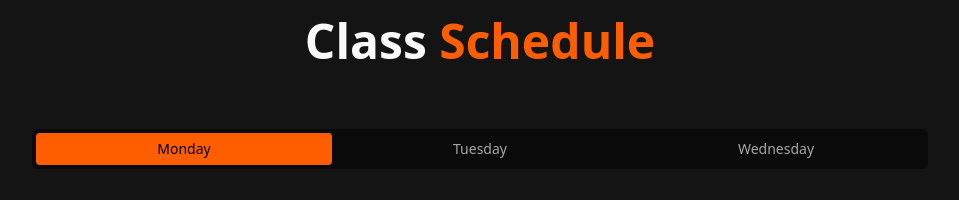
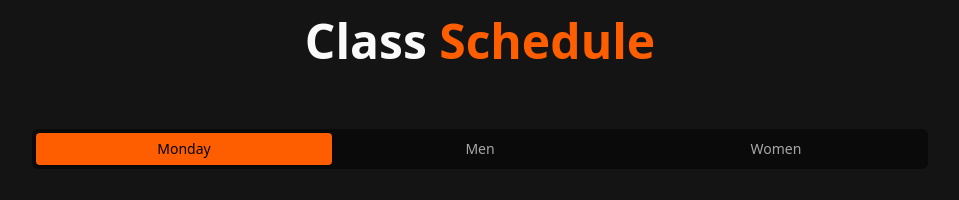
Before and after one commit to AymaneAmghar/aji-trini-tetouan-fitness, a React (Vite) app: page / in a window 1280 px wide. Shown: the part 2080-2280 px from the top of the page, without its empty margins (160-1119 px from the left). Built offline with nearby package versions, Linux system fonts and the light colour scheme.

Commit message:
Visual edit in Lovable
Edited UI in Lovable

```diff
--- a/src/pages/Index.tsx
+++ b/src/pages/Index.tsx
@@ -232,8 +232,8 @@ const Index = () => {
             <Tabs value={activeDay} onValueChange={setActiveDay} className="w-full">
               <TabsList className="grid w-full grid-cols-3 bg-gym-black/50">
                 <TabsTrigger value="monday" className="data-[state=active]:bg-primary data-[state=active]:text-primary-foreground">Monday</TabsTrigger>
-                <TabsTrigger value="tuesday" className="data-[state=active]:bg-primary data-[state=active]:text-primary-foreground">Tuesday</TabsTrigger>
-                <TabsTrigger value="wednesday" className="data-[state=active]:bg-primary data-[state=active]:text-primary-foreground">Wednesday</TabsTrigger>
+                <TabsTrigger value="tuesday" className="data-[state=active]:bg-primary data-[state=active]:text-primary-foreground">Men</TabsTrigger>
+                <TabsTrigger value="wednesday" className="data-[state=active]:bg-primary data-[state=active]:text-primary-foreground">Women</TabsTrigger>
               </TabsList>
               {Object.entries(schedule).map(([day, classes]) => <TabsContent key={day} value={day} className="mt-8">
                   <div className="grid gap-4">
```
